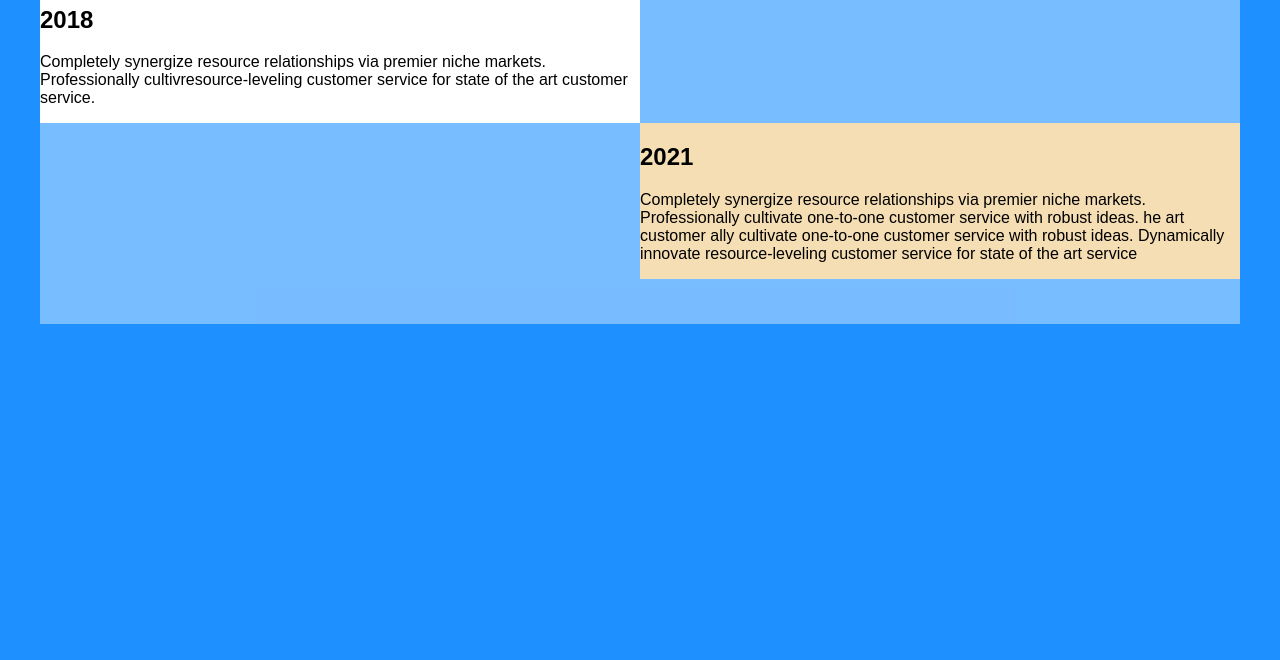
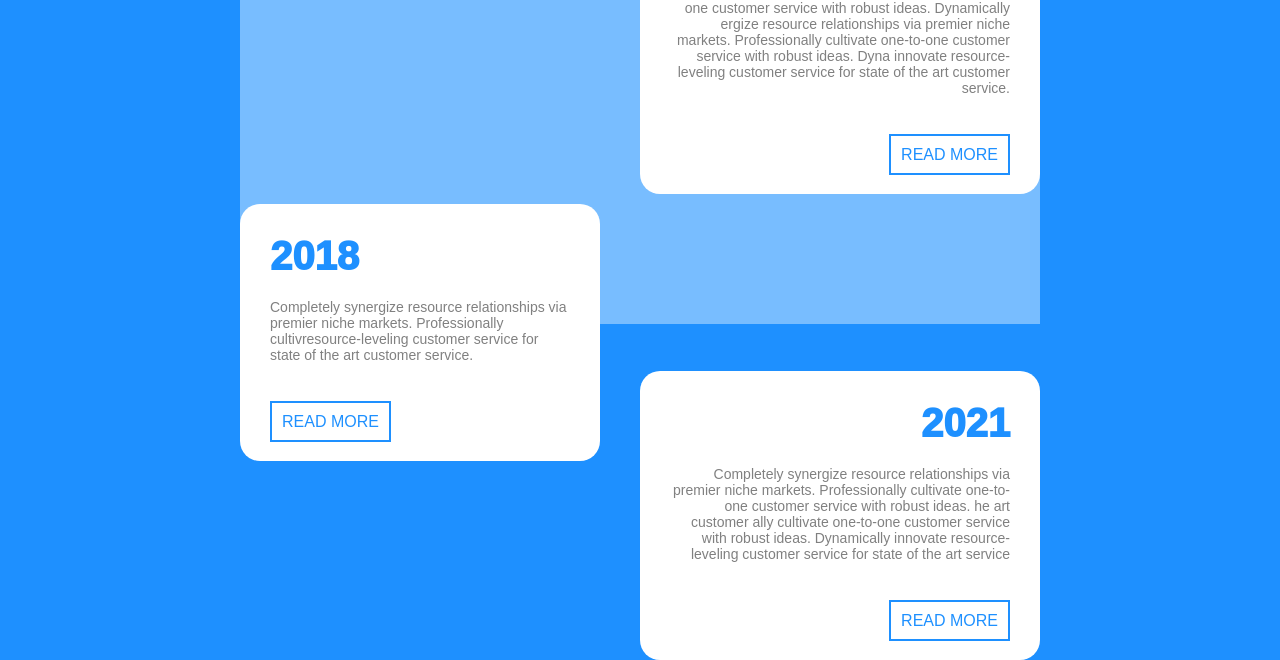
Before and after one commit to elfing91/TIMELINE, a plain HTML site: page index.html in a window 1280 px wide. Shown: the part 476-1136 px from the top of the page. Before the commit the page ends 800 px from the top, so only its background shows below. Drawn offline with Linux system fonts and the light colour scheme.

Commit message:
1차완성-피드백시작

```diff
--- a/index.html
+++ b/index.html
@@ -23,18 +23,25 @@
                     <li class="">
                         <h2>2004</h2>
                         <p>Completely synergize resource relationships via premier niche markets. Professionally cultivate one-to-one customer service with robust ideas. Dynamically innovate resource-leveling customer service for state of the art customer service</p>
+                        <a>READ MORE</a>
                     </li>
                     <li class="">
                        <h2>2010</h2>
                        <p>Completely synergize resource relationships via premier niche markets. Professionally cultivate one-to-one customer service with robust ideas. Dynamically ergize resource relationships via premier niche markets. Professionally cultivate one-to-one customer service with robust ideas. Dyna innovate resource-leveling customer service for state of the art customer service. </p>
+                       <a>READ MORE</a>
+
                     </li>
                     <li class="">
                         <h2>2018</h2>
                         <p>Completely synergize resource relationships via premier niche markets. Professionally cultivresource-leveling customer service for state of the art customer service. </p>
+                        <a>READ MORE</a>
+
                     </li>
                     <li class="">
                         <h2>2021</h2>
                         <p>Completely synergize resource relationships via premier niche markets. Professionally cultivate one-to-one customer service with robust ideas. he art customer ally cultivate one-to-one customer service with robust ideas. Dynamically innovate resource-leveling customer service for state of the art service</p>
+                        <a>READ MORE</a>
+
                     </li>
                 </ul>
 
--- a/style.css
+++ b/style.css
@@ -1,9 +1,15 @@
 body,
 ul,
 li,
-h1 {
+h1,
+h2,
+p {
     margin: unset;
     padding: unset;
+}
+
+button{
+
 }
 
 /*💖h1의 마진을 초기화하지 않는다면
@@ -39,6 +45,7 @@ body {
     /*✨ rgb 코드=> rgb(rgb코드/투명도)*/
     margin: 0 auto;
     height: 100vh;
+    width: 800px;
 
 }
 
@@ -61,14 +68,21 @@ h1 {
 ul {
     display: flex;
     flex-flow: column;
+    gap: 10px;
 
+}
 
+li{
+    padding: 30px;
+    border-radius: 20px;
+    box-sizing: border-box;
 }
 
 li:nth-child(even) {
     margin-left: auto; /*💖왼쪽의 여백을 최대치로=>오른쪽 정렬 가능!!*/
-    background-color: wheat;
+    background-color: white;
     width: 50%;
+    text-align: right;
 
 
 }
@@ -76,5 +90,29 @@ li:nth-child(even) {
 li:nth-child(odd) {
     flex-flow: column;
     background-color: white;
-    width: 50%;
+    width: 45%;
+    margin-bottom: -100px;
 }
+
+
+h2{
+    color: dodgerblue;
+    font-size: 40px;
+    font-weight: 1000;
+    margin-bottom: 20px;
+}
+
+p{
+    color: gray;
+    font-size: 14px;
+    margin-bottom: 50px;
+}
+
+a{
+    border: solid 2px dodgerblue;
+    color: dodgerblue;
+    padding: 10px;
+    margin-bottom: 50px;
+    width: 120px;
+
+}
```
